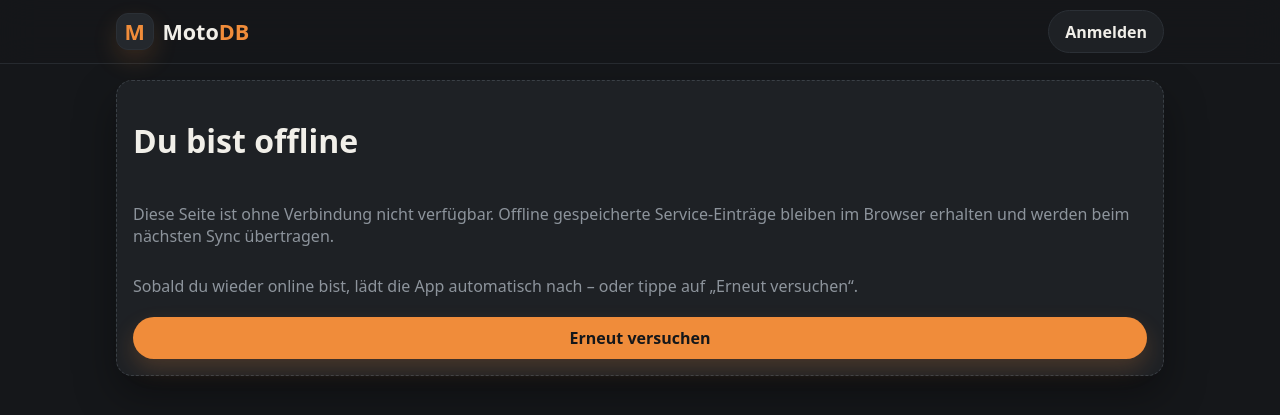
After one commit to Wombatly/MotoDB, a Flask app: page /offline in a window 1280 px wide. The commit adds this page. Shown: the top 415 px of the page. Run offline with Flask 3, Linux system fonts and the light colour scheme; some libraries are stand-ins or nearby versions.

Commit message:
PWA-Icons, Offline-Fallback im Service Worker, run.py ohne festes debug
- app/static/icons: SVG-Favicon, PNG 192/512 (any + maskable), Apple-Touch-
  Icon im Stil des Brand-Marks; Manifest mit Icons, scope, lang, description
- base.html: icon-/apple-touch-icon-Links
- Neue Route /offline (ohne Login) + Template; Service Worker cacht sie vor
  und liefert sie bei fehlgeschlagenen Navigationen (Seiten mit Nutzerdaten
  werden weiterhin nie gecacht); toter Fallback caches.match("/") entfernt;
  nur erfolgreiche Antworten werden in den Shell-Cache geschrieben; Cache v49
- app.js: Offline-Seite laedt die Startseite, sobald der Browser online ist
- run.py: Debug-Modus nur mit FLASK_DEBUG=1
- Test fuer Manifest/Icons/Offline-Seite; README und AUDIT_REPORT aktualisiert

Co-Authored-By: Claude Opus 5 <noreply@anthropic.com>

```diff
--- a/app/routes.py
+++ b/app/routes.py
@@ -330,6 +330,12 @@ def settings():
 @bp.route("/datenschutz")
 def privacy():
     return render_template("privacy.html")
+
+
+@bp.route("/offline")
+def offline():
+    """Vom Service Worker vorgecachte Fallback-Seite fuer Navigationen ohne Netz."""
+    return render_template("offline.html")
 
 
 @bp.route("/health")
--- a/app/static/js/app.js
+++ b/app/static/js/app.js
@@ -545,3 +545,10 @@ document.querySelectorAll("form").forEach((form) => {
 if ("serviceWorker" in navigator) {
   navigator.serviceWorker.register("/service-worker.js");
 }
+
+// Offline-Fallback-Seite: sobald die Verbindung zurueck ist, die Startseite laden.
+if (document.querySelector("[data-offline-retry]")) {
+  window.addEventListener("online", () => {
+    window.location.href = "/";
+  });
+}
--- a/app/templates/base.html
+++ b/app/templates/base.html
@@ -7,6 +7,9 @@
     <meta name="csrf-token" content="{{ csrf_token() }}">
     <title>{% block title %}MotoDB{% endblock %}</title>
     <link rel="manifest" href="{{ url_for('main.manifest') }}">
+    <link rel="icon" href="{{ url_for('static', filename='icons/icon.svg') }}" type="image/svg+xml">
+    <link rel="icon" href="{{ url_for('static', filename='icons/icon-192.png') }}" type="image/png" sizes="192x192">
+    <link rel="apple-touch-icon" href="{{ url_for('static', filename='icons/apple-touch-icon.png') }}">
     <link rel="stylesheet" href="{{ url_for('static', filename='css/app.css') }}">
     <script src="{{ url_for('static', filename='js/theme.js') }}"></script>
   </head>
--- /dev/null
+++ b/app/templates/offline.html
@@ -0,0 +1,18 @@
+{% extends "base.html" %}
+{% block title %}Offline{% endblock %}
+
+{% block content %}
+<div class="empty-state">
+  <h1 class="h4">Du bist offline</h1>
+  <p class="text-secondary mb-2">
+    Diese Seite ist ohne Verbindung nicht verfügbar. Offline gespeicherte
+    Service-Einträge bleiben im Browser erhalten und werden beim nächsten
+    Sync übertragen.
+  </p>
+  <p class="text-secondary mb-3">
+    Sobald du wieder online bist, lädt die App automatisch nach – oder tippe auf
+    „Erneut versuchen“.
+  </p>
+  <a class="btn btn-primary" href="{{ url_for('main.index') }}" data-offline-retry>Erneut versuchen</a>
+</div>
+{% endblock %}
--- a/run.py
+++ b/run.py
@@ -1,12 +1,17 @@
-from app import create_app
+from app import create_app, env_bool
 
 
 app = create_app()
 
 
 if __name__ == "__main__":
+    # Debug (Werkzeug-Debugger + Reloader) nur auf ausdruecklichen Wunsch:
+    # FLASK_DEBUG=1 python run.py
+    debug = env_bool("FLASK_DEBUG")
     print("Motorrad Service läuft gleich auf:")
     print("  http://127.0.0.1:5001")
     print("  im LAN: http://<IP-dieses-Rechners>:5001")
+    if debug:
+        print("  Debug-Modus aktiv (nur fuer die Entwicklung, nie im Netz erreichbar betreiben).")
     print("Im Browser bitte keine Datei aus app/templates öffnen.")
-    app.run(host="0.0.0.0", port=5001, debug=True)
+    app.run(host="0.0.0.0", port=5001, debug=debug)
```
Also changed, not shown: AUDIT_REPORT.md (+10 -7 lines), app/static/service-worker.js (+18 -4 lines), tests/test_input_validation.py (+25 -0 lines), README.md, app/static/icons/apple-touch-icon.png (added), app/static/icons/icon-192-maskable.png (added), app/static/icons/icon-192.png (added), app/static/icons/icon-512-maskable.png (added), app/static/icons/icon-512.png (added), app/static/icons/icon.svg (added), app/static/manifest.webmanifest.
